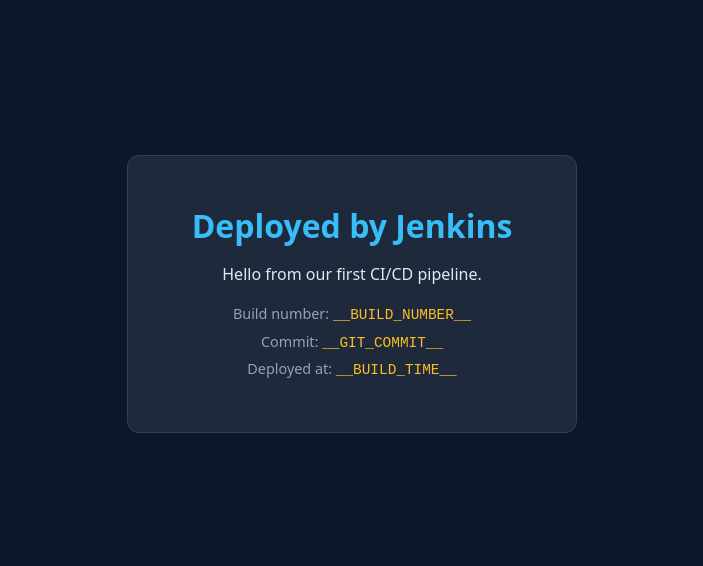
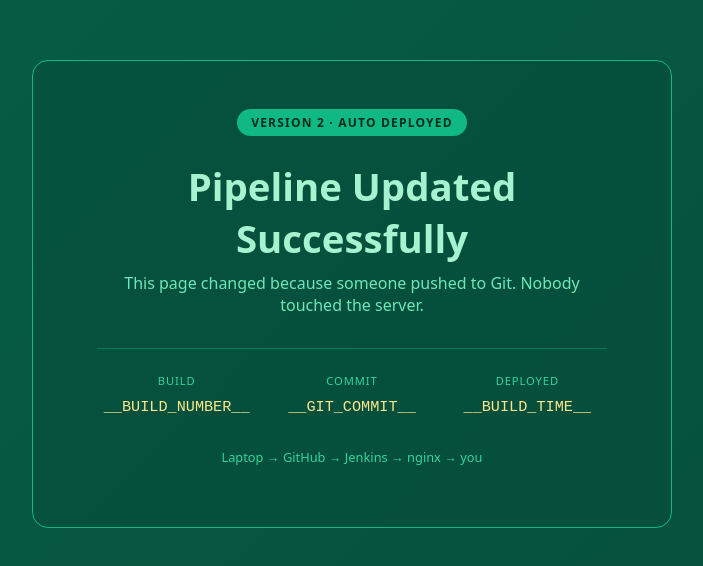
Before and after one commit to discover-devops/jenkins-first-lab, a plain HTML site: page index.html in a window 1280 px wide. Shown: the part 106-672 px from the top of the page, without its empty margins (288-991 px from the left). Drawn offline with Linux system fonts and the light colour scheme.

Commit message:
version 2 page

```diff
--- a/index.html
+++ b/index.html
@@ -2,39 +2,79 @@
 <html lang="en">
 <head>
   <meta charset="UTF-8">
-  <title>My First CI/CD App</title>
+  <title>CI/CD Pipeline Demo</title>
   <style>
+    * { box-sizing: border-box; }
     body {
       font-family: system-ui, sans-serif;
-      background: #0f172a;
-      color: #e2e8f0;
+      background: linear-gradient(135deg, #065f46 0%, #064e3b 100%);
+      color: #ecfdf5;
       display: flex;
       align-items: center;
       justify-content: center;
-      height: 100vh;
+      min-height: 100vh;
       margin: 0;
     }
     .card {
-      background: #1e293b;
+      background: rgba(6, 78, 59, 0.6);
+      border: 1px solid #10b981;
+      border-radius: 16px;
       padding: 3rem 4rem;
-      border-radius: 12px;
       text-align: center;
-      border: 1px solid #334155;
+      max-width: 640px;
     }
-    h1 { margin: 0 0 1rem; color: #38bdf8; }
-    .meta { font-size: 0.9rem; color: #94a3b8; line-height: 1.8; }
-    code { color: #fbbf24; }
+    .badge {
+      display: inline-block;
+      background: #10b981;
+      color: #022c22;
+      font-size: 0.75rem;
+      font-weight: 700;
+      letter-spacing: 0.1em;
+      padding: 0.3rem 0.9rem;
+      border-radius: 999px;
+      margin-bottom: 1.5rem;
+    }
+    h1 { margin: 0 0 0.5rem; font-size: 2.4rem; color: #a7f3d0; }
+    .sub { color: #6ee7b7; margin: 0 0 2rem; }
+    .grid {
+      display: grid;
+      grid-template-columns: repeat(3, 1fr);
+      gap: 1rem;
+      border-top: 1px solid #047857;
+      padding-top: 1.5rem;
+    }
+    .item .label {
+      font-size: 0.7rem;
+      text-transform: uppercase;
+      letter-spacing: 0.08em;
+      color: #34d399;
+      display: block;
+      margin-bottom: 0.4rem;
+    }
+    .item .value { font-family: ui-monospace, monospace; color: #fde68a; font-size: 0.95rem; }
+    .foot { margin-top: 2rem; font-size: 0.8rem; color: #34d399; }
   </style>
 </head>
 <body>
   <div class="card">
-    <h1>Deployed by Jenkins</h1>
-    <p>Hello from our first CI/CD pipeline.</p>
-    <div class="meta">
-      Build number: <code>__BUILD_NUMBER__</code><br>
-      Commit: <code>__GIT_COMMIT__</code><br>
-      Deployed at: <code>__BUILD_TIME__</code>
+    <span class="badge">VERSION 2 &middot; AUTO DEPLOYED</span>
+    <h1>Pipeline Updated Successfully</h1>
+    <p class="sub">This page changed because someone pushed to Git. Nobody touched the server.</p>
+    <div class="grid">
+      <div class="item">
+        <span class="label">Build</span>
+        <span class="value">__BUILD_NUMBER__</span>
+      </div>
+      <div class="item">
+        <span class="label">Commit</span>
+        <span class="value">__GIT_COMMIT__</span>
+      </div>
+      <div class="item">
+        <span class="label">Deployed</span>
+        <span class="value">__BUILD_TIME__</span>
+      </div>
     </div>
+    <p class="foot">Laptop &rarr; GitHub &rarr; Jenkins &rarr; nginx &rarr; you</p>
   </div>
 </body>
 </html>
```
